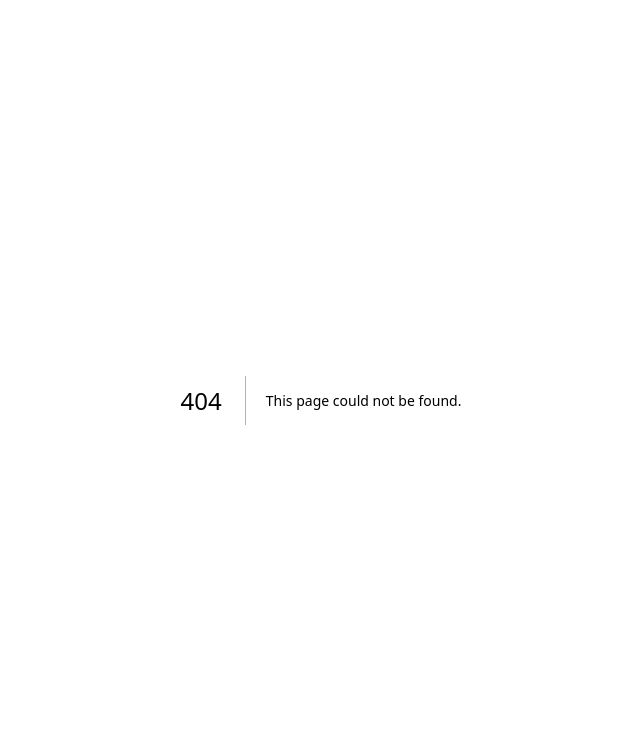
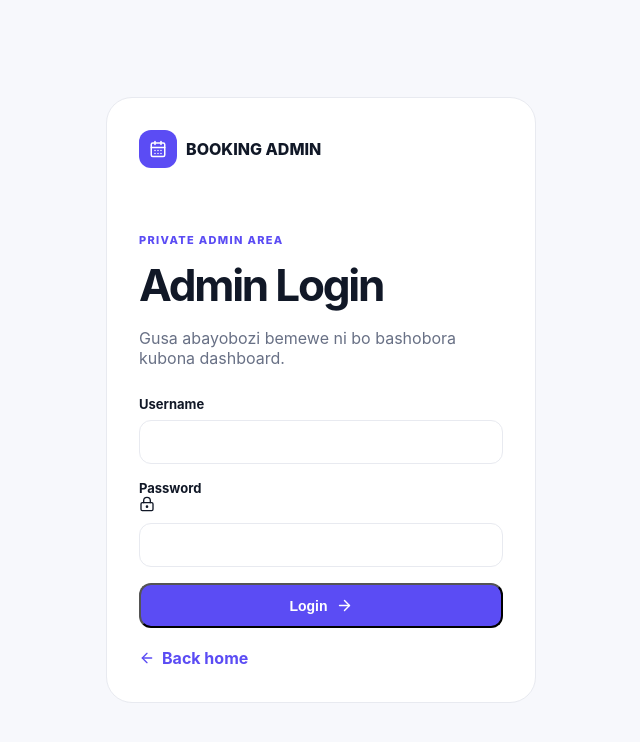
Before and after one commit to senid-221/BOOKING-, a Next.js app: page /admin/login in a window 1280 px wide. Before the commit this address had no page. Shown: the top 742 px of the page, without its empty margins (319-959 px from the left). Built offline with nearby package versions, Linux system fonts and the light colour scheme.

Commit message:
Secure admin dashboard: app/admin/login/page.tsx

```diff
--- /dev/null
+++ b/app/admin/login/page.tsx
@@ -0,0 +1,5 @@
+"use client";
+import {useState} from "react";import {useRouter} from "next/navigation";import Link from "next/link";import {ArrowLeft,ArrowRight,CalendarDays,Loader2,LockKeyhole} from "lucide-react";
+export default function AdminLogin(){const router=useRouter();const[username,setUsername]=useState("");const[password,setPassword]=useState("");const[loading,setLoading]=useState(false);const[error,setError]=useState("");
+async function submit(e:React.FormEvent){e.preventDefault();setLoading(true);setError("");try{const r=await fetch("/api/admin/login",{method:"POST",headers:{"Content-Type":"application/json"},body:JSON.stringify({username,password})});const d=await r.json();if(!r.ok)throw new Error(d.error||"Login failed");router.replace("/dashboard");router.refresh()}catch(e){setError(e instanceof Error?e.message:"Login failed")}finally{setLoading(false)}}
+return <main className="auth"><div className="auth-card"><Link href="/" className="auth-brand"><span className="mark"><CalendarDays size={18}/></span>BOOKING ADMIN</Link><div className="auth-copy"><small>PRIVATE ADMIN AREA</small><h1>Admin Login</h1><p>Gusa abayobozi bemewe ni bo bashobora kubona dashboard.</p></div><form onSubmit={submit}><label>Username<input required value={username} onChange={e=>setUsername(e.target.value)} autoComplete="username"/></label><label>Password<div className="password-wrap"><LockKeyhole size={16}/><input required type="password" value={password} onChange={e=>setPassword(e.target.value)} autoComplete="current-password"/></div></label>{error&&<div className="login-error">{error}</div>}<button className="primary full" disabled={loading}>{loading?<Loader2 size={17} className="spin"/>:null} Login <ArrowRight size={17}/></button></form><Link href="/" className="back home-back"><ArrowLeft size={16}/> Back home</Link></div></main>}
```
